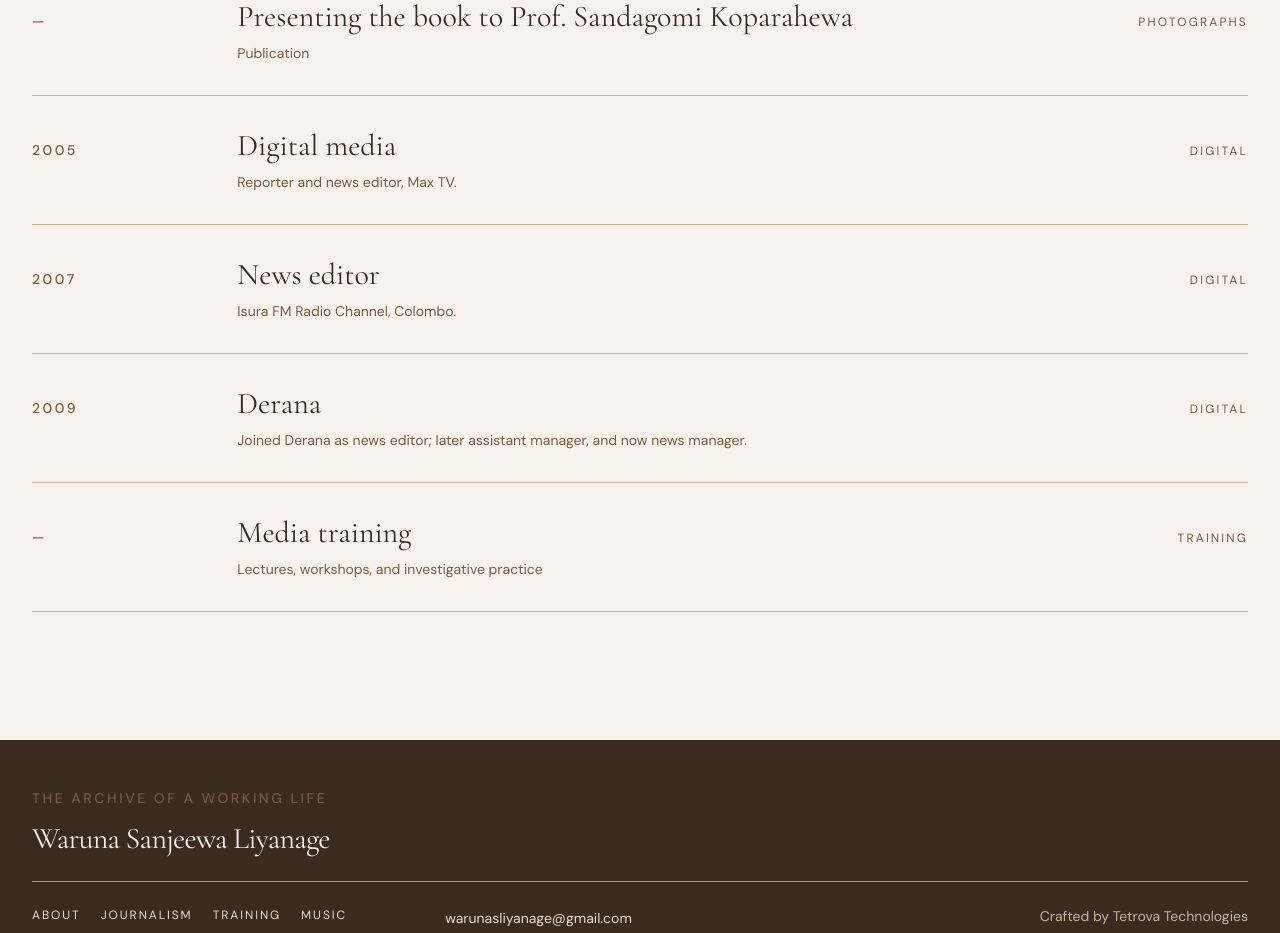
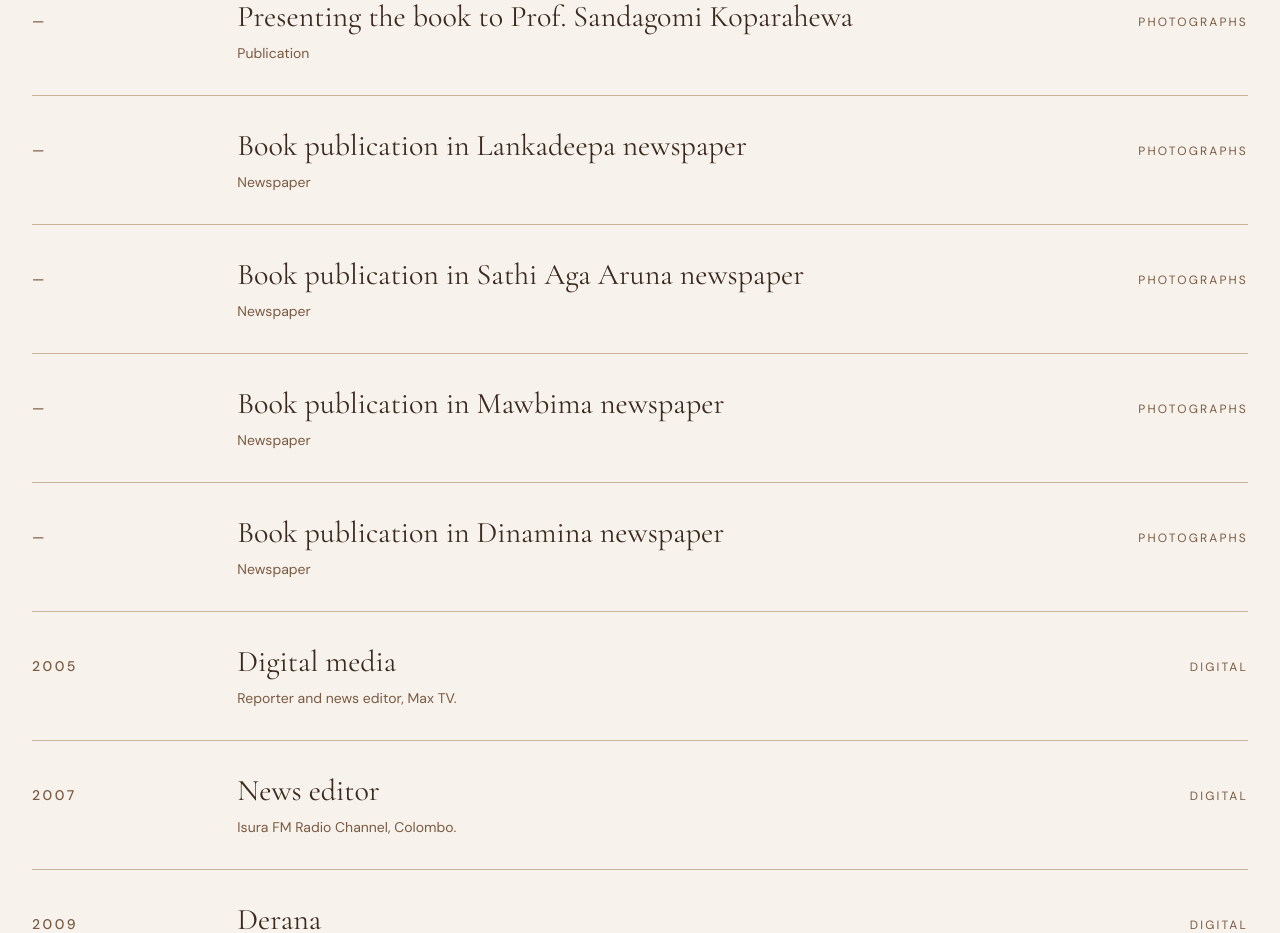
Before and after one commit to MPcooray/Waruna-Sanjeewa-portfolio, a Next.js app: page /archive in a window 1280 px wide. Shown: the part 4920-5853 px from the top of the page. Built offline with nearby package versions, Linux system fonts and the light colour scheme; no server answers.

Commit message:
Update with the newspaper publication section

```diff
--- a/src/app/journalism/page.tsx
+++ b/src/app/journalism/page.tsx
@@ -54,6 +54,12 @@ export default function JournalismPage() {
       <div id="print">
         <Book showVideos />
         <PhotoArchive group="Publication" bgClass="bg-deep" hideHeader />
+        <PhotoArchive
+          group="Newspaper"
+          heading="Publishing the Book in Newspapers"
+          bgClass="bg-deep"
+          hideHeader
+        />
 
         <section className="bg-ivory py-24 md:py-32">
           <div className="mx-auto max-w-7xl px-5 md:px-8">
--- a/src/components/home/PhotoArchive.tsx
+++ b/src/components/home/PhotoArchive.tsx
@@ -14,7 +14,7 @@ export function PhotoArchive({
   bgClass = "bg-beige",
   hideHeader = false,
 }: {
-  group?: "Publication" | "Recognition" | "Archive";
+  group?: "Publication" | "Newspaper" | "Recognition" | "Archive";
   heading?: string;
   bgClass?: string;
   hideHeader?: boolean;
--- a/src/data/gallery.ts
+++ b/src/data/gallery.ts
@@ -116,4 +116,56 @@ export const galleryPhotos = [
     kicker: { en: "Publication", si: "ප්‍රකාශනය" },
     className: "aspect-[4/3] md:col-span-6",
   },
+  {
+    src: "/images/gallery/book-newspaper-01.jpeg",
+    alt: {
+      en: "Newspaper coverage of the book publication",
+      si: "ග්‍රන්ථ ප්‍රකාශනය පිළිබඳ පුවත්පත් වාර්තාවක්",
+    },
+    caption: {
+      en: "Book publication in Lankadeepa newspaper",
+      si: "ලන්කාදීප පුවත්පත ග්‍රන්ථ ප්‍රකාශනය",
+    },
+    kicker: { en: "Newspaper", si: "පුවත්පත" },
+    className: "aspect-[4/3] md:col-span-6",
+  },
+  {
+    src: "/images/gallery/book-newspaper-02.jpeg",
+    alt: {
+      en: "Newspaper coverage of the book publication",
+      si: "ග්‍රන්ථ ප්‍රකාශනය පිළිබඳ පුවත්පත් වාර්තාවක්",
+    },
+    caption: {
+      en: "Book publication in Sathi Aga Aruna newspaper",
+      si: "සති ආග අරුණ පුවත්පත ප්‍රකාශනය",
+    },
+    kicker: { en: "Newspaper", si: "පුවත්පත" },
+    className: "aspect-[4/3] md:col-span-6",
+  },
+  {
+    src: "/images/gallery/book-newspaper-03.jpeg",
+    alt: {
+      en: "Newspaper coverage of the book publication",
+      si: "ග්‍රන්ථ ප්‍රකාශනය පිළිබඳ පුවත්පත් වාර්තාවක්",
+    },
+    caption: {
+      en: "Book publication in Mawbima newspaper",
+      si: "මව්බිම පුවත්පත ග්‍රන්ථ ප්‍රකාශනය",
+    },
+    kicker: { en: "Newspaper", si: "පුවත්පත" },
+    className: "aspect-[4/3] md:col-span-6",
+  },
+  {
+    src: "/images/gallery/book-newspaper-04.jpeg",
+    alt: {
+      en: "Newspaper coverage of the book publication",
+      si: "ග්‍රන්ථ ප්‍රකාශනය පිළිබඳ පුවත්පත් වාර්තාවක්",
+    },
+    caption: {
+      en: "Book publication in Dinamina newspaper",
+      si: "දිනමින පුවත්පත ග්‍රන්ථ ප්‍රකාශනය",
+    },
+    kicker: { en: "Newspaper", si: "පුවත්පත" },
+    className: "aspect-[4/3] md:col-span-6",
+  },
 ];
```
